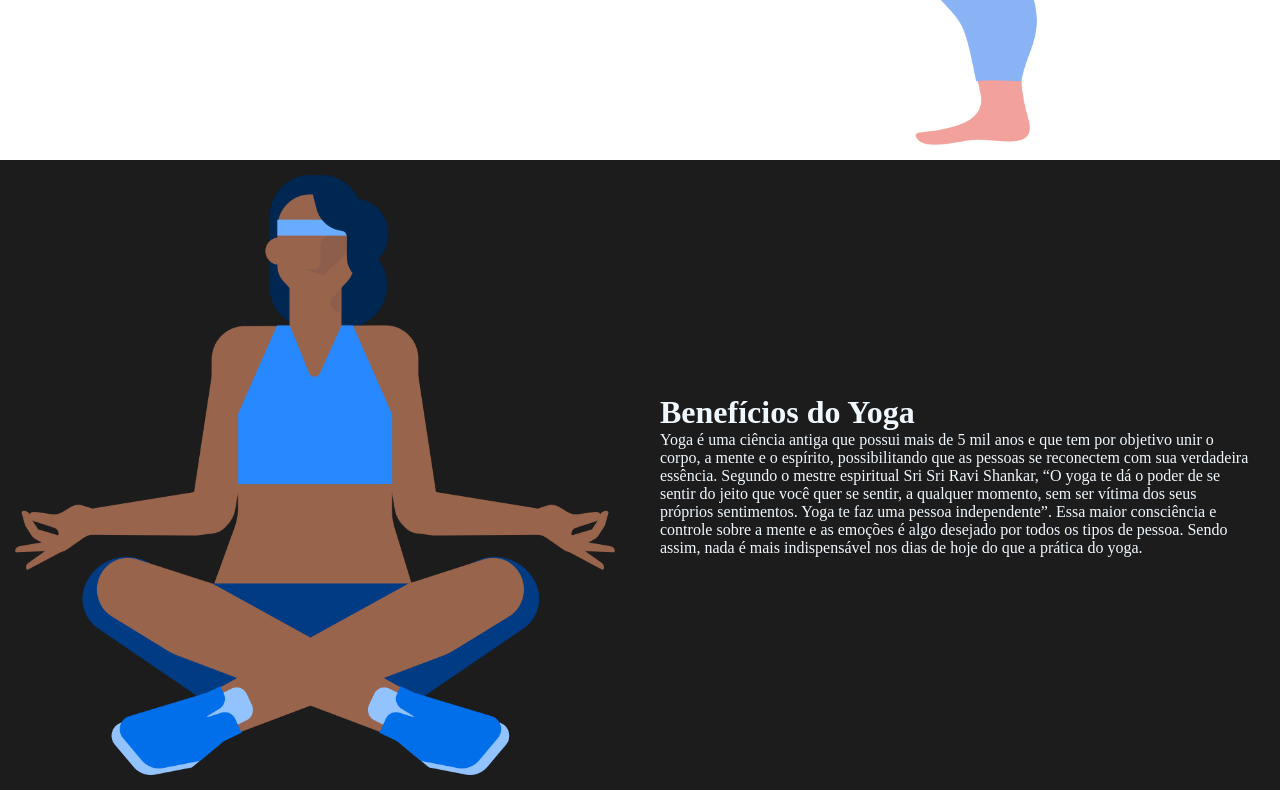
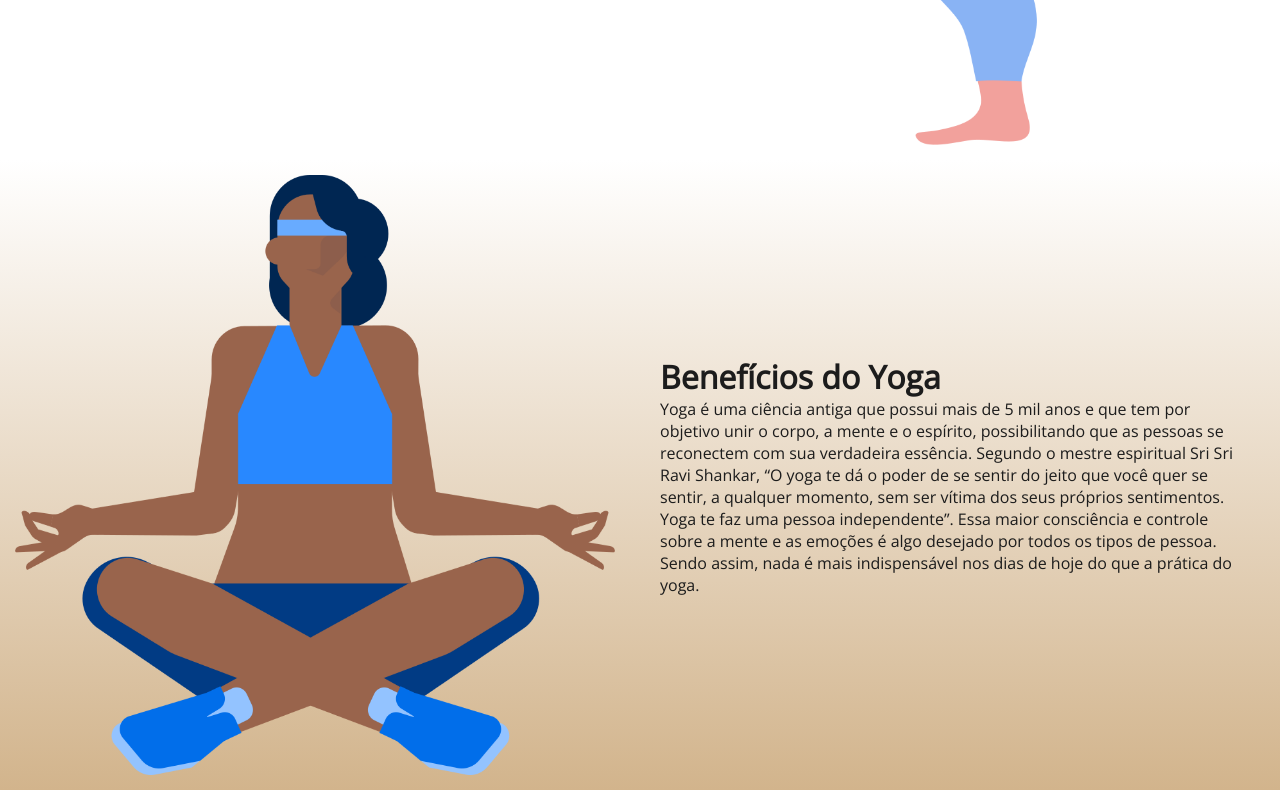
Before and after one commit to adrianemaciel/projetoyoga, a plain HTML site: page index.html in a window 1280 px wide. Shown: the part 1190-1980 px from the top of the page. Drawn offline with nearby package versions, Linux system fonts and the light colour scheme.

Commit message:
adicionando fontes

```diff
--- a/style.css
+++ b/style.css
@@ -1,6 +1,9 @@
+@import url('https://fonts.googleapis.com/css2?family=Open+Sans:wght@300&display=swap');
+
 * {
     padding: 0;
     margin: 0;
+    font-family: 'Open Sans', sans-serif;
 }
 
 #container {
@@ -28,8 +31,8 @@
 }
 
 .conteudo-1 {
-    background: #1C1C1C;
-    color: aliceblue;
+    background: linear-gradient(to bottom, #D2B48C,white);
+    color: #1C1C1C;
 }
 
 .conteudo-1 img {
@@ -65,8 +68,8 @@
 }
 
 .conteudo-3 {
-    background: #1C1C1C;
-    color: aliceblue;
+    background: linear-gradient(to top, #D2B48C,white);
+    color:#1C1C1C;
 }
 
 .conteudo-3 img {
```
